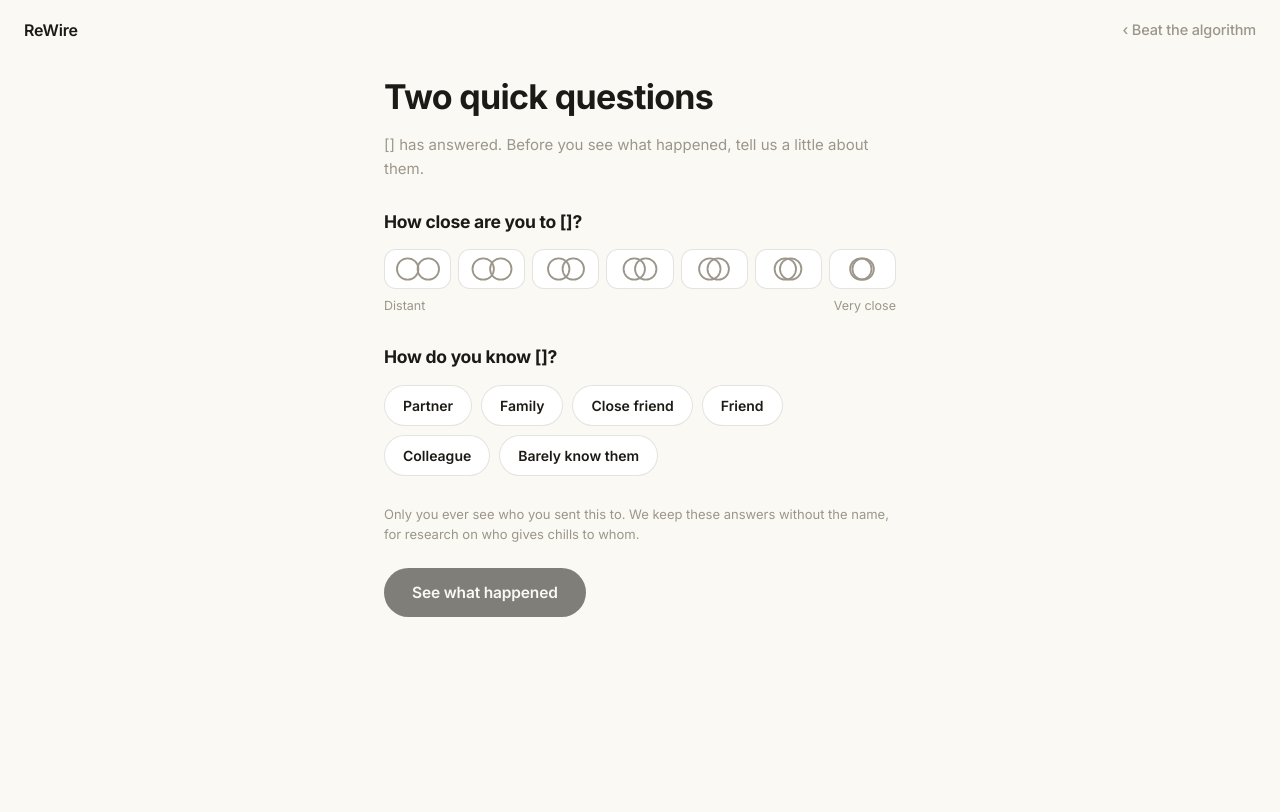
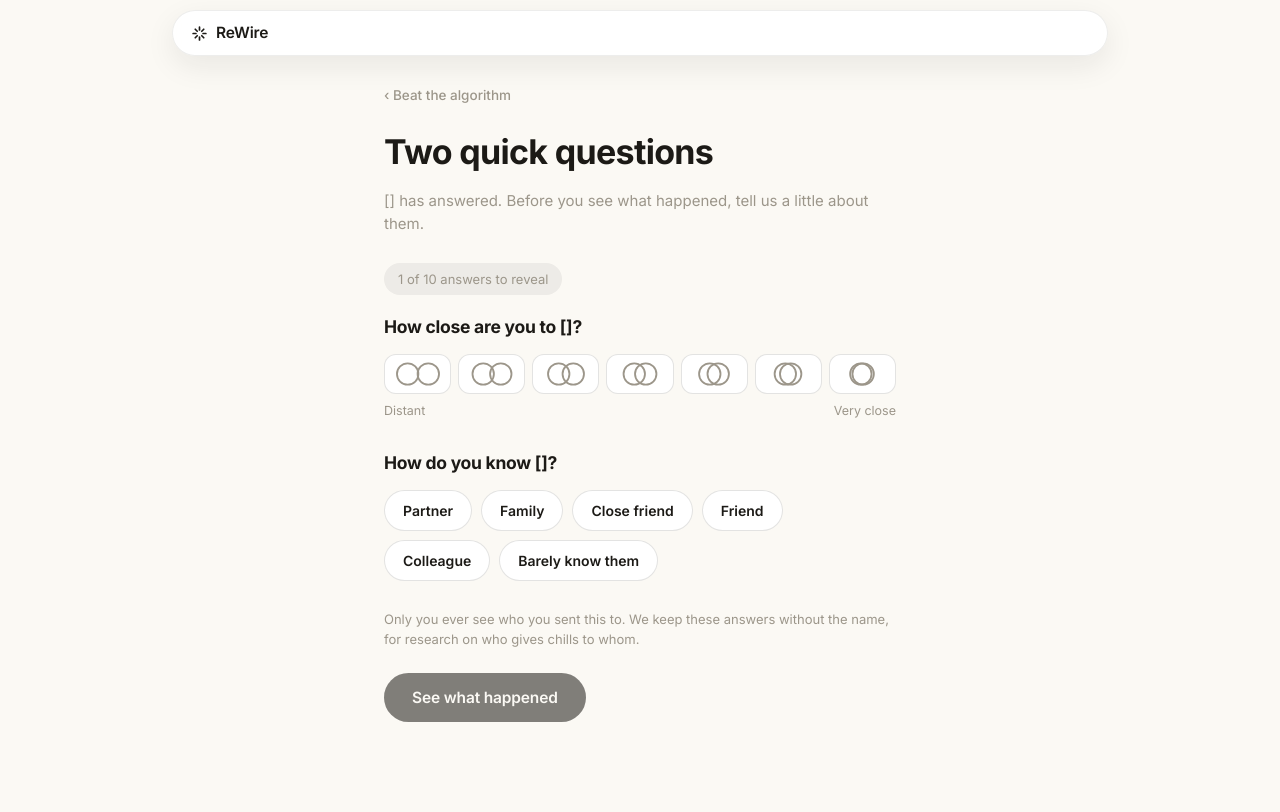
Before and after one commit to rewire-neurotech/Chills-TV, a FastAPI app: template templates/reveal.html in a window 1280 px wide. Before the commit the page ends 617 px from the top, so only its background shows below. Run offline with FastAPI, Linux system fonts and the light colour scheme; the template is opened without the code that fills it: most values are stand-ins (such as "Sample title", 1, 10 or a date in 2020); parts of the project's set-up code (start-up, migrations or seed data) failed here and were passed over; some libraries are stand-ins or nearby versions; some web fonts are replaced.

Commit message:
Update reveal.html

```diff
--- a/templates/reveal.html
+++ b/templates/reveal.html
@@ -11,10 +11,22 @@
 :root{--sf:'Inter',-apple-system,BlinkMacSystemFont,system-ui,sans-serif;--display:'Familjen Grotesk','Inter',sans-serif;--ink:#1C1A16;--muted:#9C968A;--bg:#FBF9F4;--btn:#1C1A16;--line:rgba(28,26,22,.12)}
 *{margin:0;padding:0;box-sizing:border-box}
 body{min-height:100vh;background:var(--bg);color:var(--ink);font-family:var(--sf);font-size:16px;line-height:1.55;-webkit-text-size-adjust:100%}
-.top{padding:18px 24px;display:flex;align-items:center;justify-content:space-between}
-.top a{color:var(--ink);text-decoration:none;font-weight:600;letter-spacing:-.01em}
-.top a.back{font-weight:500;color:var(--muted);font-size:14.5px}
-main{max-width:560px;margin:0 auto;padding:10px 24px 90px}
+.pnav{position:sticky;top:10px;z-index:20;max-width:960px;margin:10px auto 0;padding:0 12px}
+.pnav-in{display:flex;align-items:center;justify-content:space-between;background:rgba(255,255,255,.92);backdrop-filter:blur(14px);border:1px solid rgba(28,26,22,.08);border-radius:999px;padding:10px 10px 10px 18px;box-shadow:0 10px 30px rgba(28,26,22,.08)}
+.pnav .brand{display:inline-flex;align-items:center;gap:8px;color:var(--ink);text-decoration:none;font-weight:600;letter-spacing:-.01em;font-size:15.5px}
+.pnav .brand svg{width:17px;height:17px}
+.avatar-btn{width:36px;height:36px;border-radius:50%;border:0;background:linear-gradient(135deg,#C9A0DC,#E8A87C);color:#fff;font-weight:600;font-size:14.5px;cursor:pointer}
+.pmenu{position:absolute;right:12px;top:calc(100% + 8px);min-width:230px;padding:8px;border-radius:20px;background:rgba(255,255,255,.97);border:1px solid rgba(28,26,22,.08);box-shadow:0 22px 50px rgba(28,26,22,.16);opacity:0;transform:translateY(-6px);pointer-events:none;transition:opacity .18s,transform .18s}
+.pnav.open .pmenu{opacity:1;transform:none;pointer-events:auto}
+.pmenu a{display:block;padding:12px 15px;border-radius:13px;color:var(--ink);text-decoration:none;font-weight:600;font-size:14.5px;cursor:pointer}
+.pmenu a:hover{background:rgba(28,26,22,.05)}
+.pmenu hr{border:0;border-top:1px solid rgba(28,26,22,.08);margin:6px 8px}
+.pveil{position:fixed;inset:0;z-index:15;display:none}
+body.menu-open .pveil{display:block}
+.back{display:inline-flex;align-items:center;gap:4px;font-size:13.5px;font-weight:500;color:var(--muted);text-decoration:none;cursor:pointer;margin-bottom:20px;transition:color .2s}
+.back:hover{color:var(--ink)}
+
+main{max-width:560px;margin:0 auto;padding:26px 24px 90px}
 h1{font-family:var(--display);font-size:clamp(26px,5.4vw,34px);font-weight:700;letter-spacing:-.02em;margin:0 0 10px}
 .lede{color:var(--muted);font-size:15px;margin:0 0 28px}
 .q{margin:0 0 28px}
@@ -34,44 +46,61 @@ h1{font-family:var(--display);font-size:clamp(26px,5.4vw,34px);font-weight:700;l
 .btn{display:inline-block;padding:15px 28px;border-radius:999px;border:0;background:var(--btn);color:#FBF9F4;font-family:var(--sf);font-weight:600;font-size:15.5px;cursor:pointer;text-decoration:none;text-align:center;letter-spacing:-.01em;transition:opacity .18s}
 .btn:hover{opacity:.88}
 .btn:disabled{opacity:.55;cursor:not-allowed}
-.btn-o{display:inline-block;padding:15px 28px;border-radius:999px;border:1px solid var(--line);background:#fff;color:var(--ink);font-family:var(--sf);font-weight:600;font-size:15.5px;cursor:pointer;text-decoration:none;text-align:center;letter-spacing:-.01em;transition:background .15s}
-.btn-o:hover{background:rgba(28,26,22,.05)}
 .result{background:#fff;border:1px solid var(--line);border-radius:22px;padding:26px;text-align:center;margin-bottom:22px}
 .result .k{color:var(--muted);font-size:14px;margin-bottom:8px}
 .result .h{font-family:var(--display);font-size:28px;font-weight:700;letter-spacing:-.02em;margin-bottom:12px}
-.result .int{display:inline-flex;align-items:baseline;gap:7px;padding:9px 18px;border-radius:999px;background:rgba(28,26,22,.06);margin-bottom:14px}
-.result .int span{color:var(--muted);font-size:13.5px}
-.result .int b{font-family:var(--display);font-size:22px;font-weight:700}
-.result .int em{font-style:normal;color:var(--muted);font-size:14px}
 .result .fo{color:var(--muted);font-size:14.5px}
 .result .fo b{color:var(--ink)}
-.rev-actions{display:grid;gap:11px}
-.resp{margin-top:32px}
+.rev-actions{display:grid;gap:11px;margin-bottom:10px}
+.resp{margin-top:28px}
 .resp h2{font-family:var(--display);font-size:19px;font-weight:700;letter-spacing:-.015em;margin:0 0 12px}
 .resp h2 span{color:var(--muted);font-weight:600;font-size:15px;margin-left:6px}
 .rrow{display:flex;align-items:center;gap:12px;background:#fff;border:1px solid var(--line);border-radius:16px;padding:12px 16px;margin-bottom:9px}
 .rrow .av{width:32px;height:32px;border-radius:50%;background:var(--btn);color:#FBF9F4;display:grid;place-content:center;font-weight:600;font-size:13px;flex:none}
 .rrow b{flex:1;font-size:14.5px;font-weight:600;letter-spacing:-.01em}
-.rrow span{color:var(--muted);font-size:13.5px;font-weight:600}
-.rrow span.hit{color:var(--ink)}
+.rrow .pt{color:var(--muted);font-size:13px;font-weight:600;margin-right:8px}
+.rrow span.res{color:var(--muted);font-size:13.5px;font-weight:600}
+.rrow span.res.hit{color:var(--ink)}
+.gcount{display:inline-block;padding:6px 14px;border-radius:999px;background:rgba(28,26,22,.06);color:var(--muted);font-size:13px;margin-bottom:18px}
 .toast{position:fixed;left:50%;bottom:26px;transform:translateX(-50%) translateY(12px);background:var(--ink);color:#FBF9F4;padding:11px 20px;border-radius:999px;font-size:14px;opacity:0;pointer-events:none;transition:opacity .2s,transform .2s;z-index:9}
 .toast.show{opacity:1;transform:translateX(-50%)}
 </style>
 </head>
 <body>
-<div class="top"><a href="/">ReWire</a><a class="back" href="/bets">‹ Beat the algorithm</a></div>
+<nav class="pnav">
+  <div class="pnav-in">
+    <a class="brand" href="/hub"><svg viewBox="0 0 24 24" fill="none" stroke="currentColor" stroke-width="2.4" stroke-linecap="round"><path d="M12 3v4M12 17v4M3 12h4M17 12h4M6 6l2.8 2.8M15.2 15.2 18 18M18 6l-2.8 2.8M8.8 15.2 6 18"/></svg><span>ReWire</span></a>
+    {% if has_profile %}
+    <button class="avatar-btn" id="pAv" aria-haspopup="true" aria-label="Menu">{{ avatar_letter }}</button>
+    {% endif %}
+  </div>
+  {% if has_profile %}
+  <div class="pmenu" id="pMenu" role="menu">
+    <a role="menuitem" href="/hub">Profile</a>
+    <a role="menuitem" href="/#/beta">Edge</a>
+    <a role="menuitem" href="/about">About</a>
+    <hr>
+    <a role="menuitem" onclick="pSignOut()">Sign out</a>
+  </div>
+  {% endif %}
+</nav>
+<div class="pveil" id="pVeil"></div>
+
 <main>
-  {% if send.status == "watched" %}<div id="gate-wrap">
+  <a class="back" href="/bets">‹ Beat the algorithm</a>
+
+  {% if gate_resp %}<div id="gate-wrap">
     <h1>Two quick questions</h1>
-    <p class="lede">{{ rname }} has answered. Before you see what happened, tell us a little about them.</p>
+    <p class="lede">{{ gate_resp.rname }} has answered. Before you see what happened, tell us a little about them.</p>
+    {% if gate_remaining > 1 %}<span class="gcount">1 of {{ gate_remaining }} answers to reveal</span>{% endif %}
 
     <div class="q">
-      <div class="lbl">How close are you to {{ rname }}?</div>
+      <div class="lbl">How close are you to {{ gate_resp.rname }}?</div>
       <div class="ios" id="q2"></div>
       <div class="qscale"><span>Distant</span><span>Very close</span></div>
     </div>
     <div class="q">
-      <div class="lbl">How do you know {{ rname }}?</div>
+      <div class="lbl">How do you know {{ gate_resp.rname }}?</div>
       <div class="chips" id="q3">
         <button class="chip" onclick="pickChip(this)">Partner</button>
         <button class="chip" onclick="pickChip(this)">Family</button>
@@ -85,40 +114,49 @@ h1{font-family:var(--display);font-size:clamp(26px,5.4vw,34px);font-weight:700;l
     <p class="priv">Only you ever see who you sent this to. We keep these answers without the name, for research on who gives chills to whom.</p>
     <div class="actions"><button class="btn" id="qgo" disabled onclick="doReveal()">See what happened</button></div>
     <form id="gateform" method="POST" action="/reveal/{{ send.token }}" style="display:none">
+      <input type="hidden" name="response_id" value="{{ gate_resp.id }}">
       <input type="hidden" name="closeness" id="gf-close" value="0">
       <input type="hidden" name="relationship" id="gf-rel" value="">
     </form>
   </div>{% endif %}
 
-  {% if send.status == "revealed" %}<div id="reveal-wrap">
-    <h1>{{ rname }} answered</h1>
+  {% if not gate_resp %}<div id="reveal-wrap">
+    <h1>{{ send.stimulus_name }}</h1>
     <div class="result">
-      <div class="k">{{ rname }} watched {{ send.stimulus_name }}</div>
-      <div class="h">{% if send.experienced %}They got chills.{% else %}No chills this time.{% endif %}</div>
-      {% if send.experienced %}<div class="int"><span>Intensity</span><b>{{ send.intensity }}</b><em>/10</em></div>{% endif %}
-      <div class="fo"><b>{% if outcome == "you" %}Point to you.{% else %}Point to the algorithm.{% endif %}</b> {{ score_line }}</div>
+      <div class="k">{{ revealed|length }} answered</div>
+      <div class="h">{% if revealed|length == 0 %}No answers yet.{% elif got_n == revealed|length %}Chills all around.{% elif got_n == 0 %}No chills this time.{% else %}{{ got_n }} got chills, {{ no_n }} did not.{% endif %}</div>
+      <div class="fo">{% if revealed %}<b>{% if bet_you == 1 %}1 point to you{% else %}{{ bet_you }} points to you{% endif %}, {% if bet_algo == 1 %}1 to the algorithm{% else %}{{ bet_algo }} to the algorithm{% endif %}.</b> {{ score_line }}{% else %}{{ score_line }}{% endif %}</div>
     </div>
     <div class="rev-actions">
       <button class="btn" onclick="nativeShare('result')">Share this</button>
-      <a class="btn-o" href="/bets">Back to Beat the algorithm</a>
     </div>
 
-    {% if responses|length > 1 %}<div class="resp">
-      <h2>Everyone who answered <span>{{ responses|length }}</span></h2>
-      {% for r in responses %}<div class="rrow">
-        <div class="av">{{ ((r.respondent_name or 'A')|trim)[:1]|upper }}</div>
-        <b>{{ r.respondent_name or 'Anonymous' }}</b>
-        <span{% if r.experienced %} class="hit"{% endif %}>{% if r.experienced %}Got chills{% else %}No chills{% endif %}</span>
+    {% if revealed %}<div class="resp">
+      <h2>Everyone who answered <span>{{ revealed|length }}</span></h2>
+      {% for r in revealed %}<div class="rrow">
+        <div class="av">{{ r.avatar_letter }}</div>
+        <b>{{ r.rname }}</b>
+        <span class="pt">{% if r.outcome == 'you' %}point to you{% else %}point to the algorithm{% endif %}</span>
+        <span class="res{% if r.experienced %} hit{% endif %}">{% if r.experienced %}Got chills{% else %}No chills{% endif %}</span>
       </div>
       {% endfor %}
-      <p class="priv">The point above is scored on the first answer. Everyone else still counts for the research.</p>
     </div>{% endif %}
   </div>{% endif %}
 </main>
 <div class="toast" id="toast"></div>
 
 <script>
-window.payloads = { result: { text:'\u26a1 I sent {{ rname }} a video and {% if send.experienced %}it gave them chills, {{ send.intensity }} out of 10{% else %}the algorithm took the point{% endif %}. Find out what gives you chills:', url:'{{ base_url }}' } };
+window.payloads = { result: { text:'\u26a1 I bet friends this video gives them chills \u2014 {{ got_n }} of {{ revealed|length }} got them. Find out what gives you chills:', url:'{{ base_url }}' } };
+(function(){
+  var nav = document.querySelector('.pnav'), av = document.getElementById('pAv'), veil = document.getElementById('pVeil');
+  if(av){
+    av.addEventListener('click', function(e){ e.stopPropagation(); nav.classList.toggle('open'); document.body.classList.toggle('menu-open', nav.classList.contains('open')); });
+    veil.addEventListener('click', function(){ nav.classList.remove('open'); document.body.classList.remove('menu-open'); });
+    document.addEventListener('keydown', function(e){ if(e.key==='Escape'){ nav.classList.remove('open'); document.body.classList.remove('menu-open'); } });
+  }
+})();
+function pSignOut(){ fetch('/auth/logout', {method:'POST'}).then(function(){ location.href='/'; }).catch(function(){ location.href='/'; }); }
+
 var toastT;
 function toast(msg){
   var t = document.getElementById('toast');
@@ -131,8 +169,8 @@ function share(kind){
   else { navigator.clipboard.writeText(p.text + ' ' + p.url).then(function(){ toast('Copied \u2014 paste it anywhere'); }).catch(function(){ toast('Copy failed'); }); }
 }
 function nativeShare(kind){ share(kind); }
-{% if send.status == "watched" %}
-/* reveal gate */
+{% if gate_resp %}
+/* reveal gate, once per respondent */
 var gate = { close:false, rel:false };
 function buildIOS(){
   var box = document.getElementById('q2'); if (!box || box.children.length) return;
```
